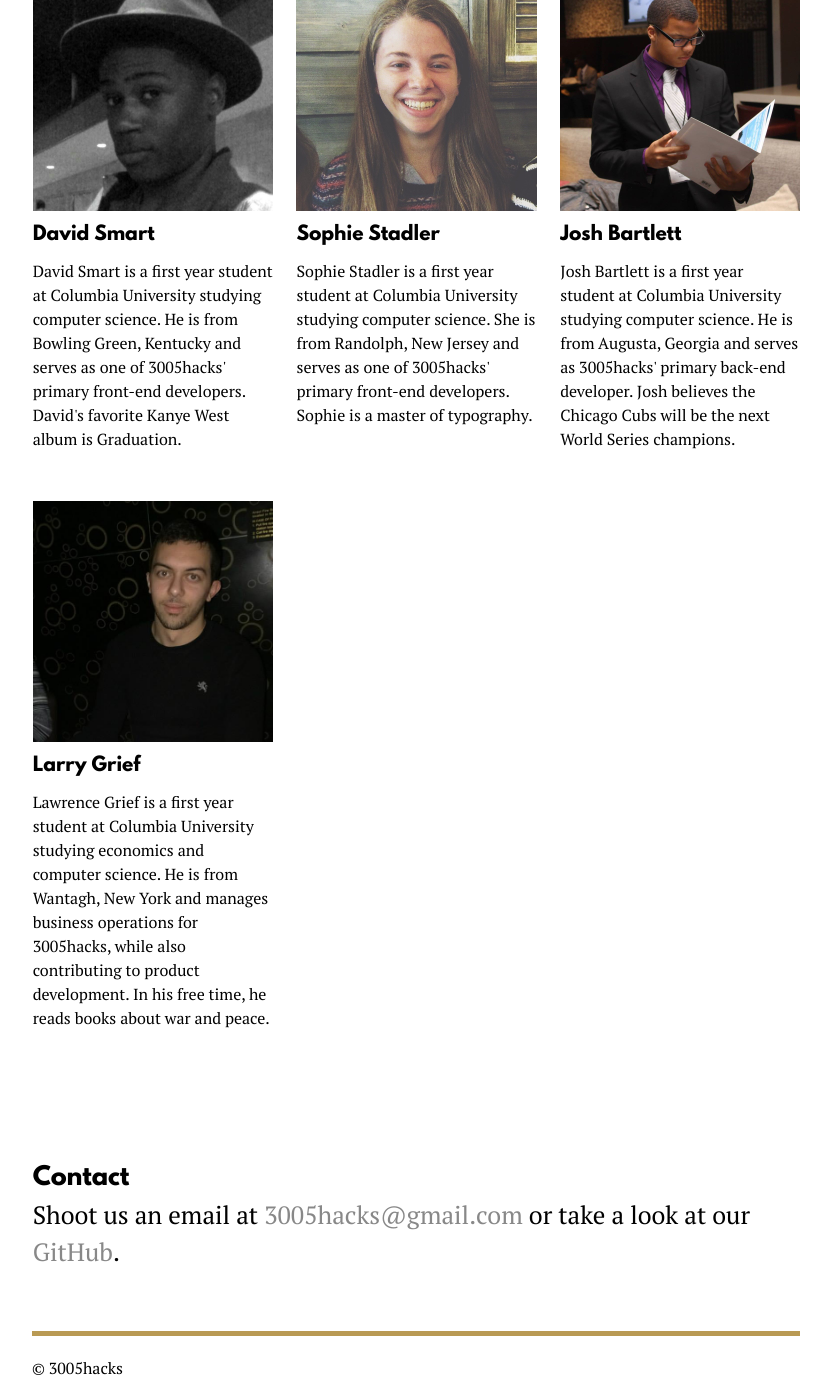
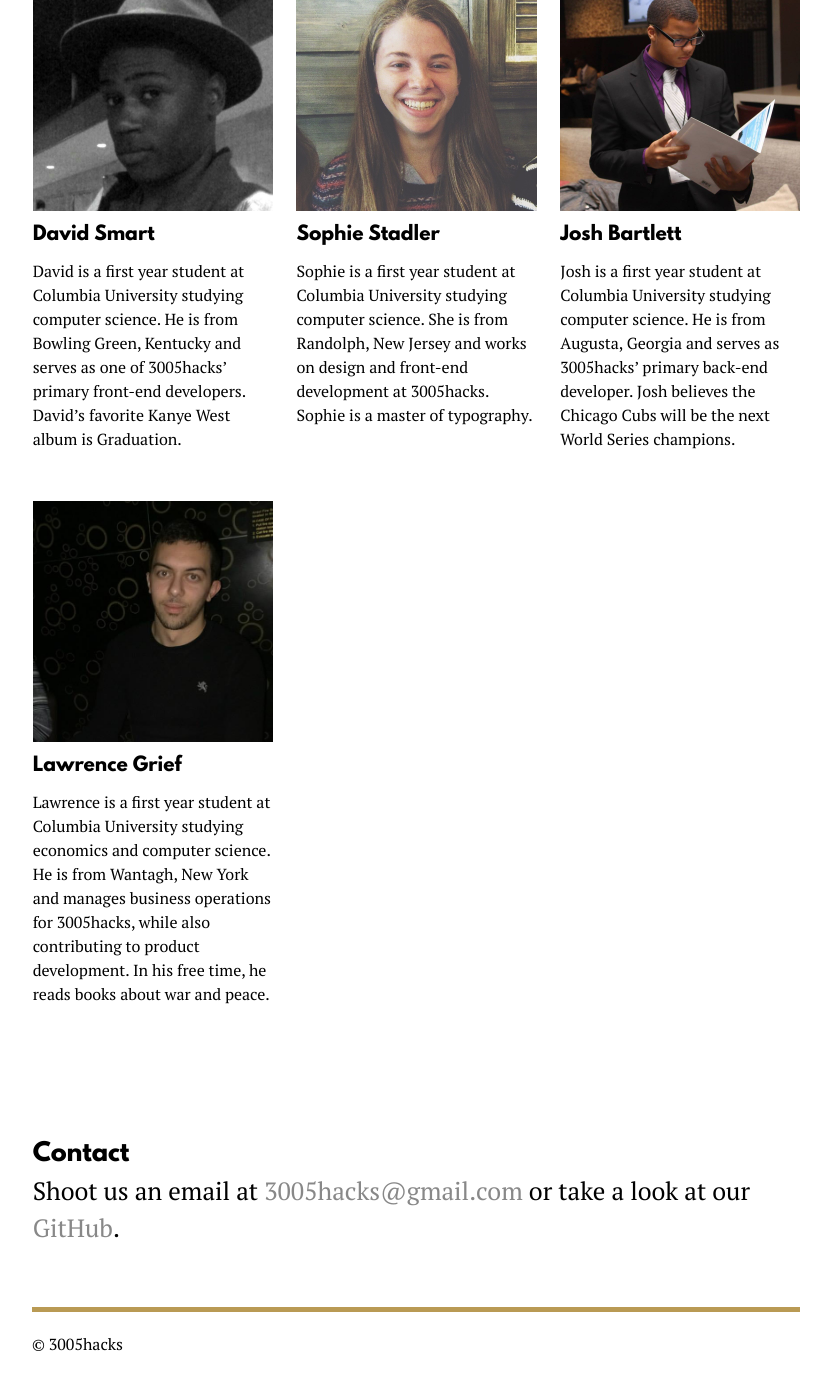
Before and after one commit to 3005hacks/3005hacks, a Jekyll site: the page built from index.html, in a window 1280 px wide and 1400 px high, scrolled down 805 px. Shown: the whole window, without its empty margins (224-1055 px from the left). Built offline with Jekyll 4.4.1, drawn with Linux system fonts in a browser that asks for light colours; nearby versions of some CDN libraries.

Commit message:
update member bios

```diff
--- a/_data/members.yml
+++ b/_data/members.yml
@@ -1,26 +1,26 @@
 - name: David Smart
-  description: "David Smart is a first year student at Columbia University studying computer science. He is from Bowling Green, Kentucky and serves as one of 3005hacks' primary front-end developers. David's favorite Kanye West album is Graduation."
+  description: "David is a first year student at Columbia University studying computer science. He is from Bowling Green, Kentucky and serves as one of 3005hacks&rsquo; primary front-end developers. David&rsquo;s favorite Kanye West album is Graduation."
   image: 'static/images/david_hat.jpg'
   twitter: 'http://twitter.com/therealdsmart'
   linkedin: 'https://linkedin.com/in/davidsmart21'
   github: 'https://github.com/therealdsmart'
 
 - name: Sophie Stadler
-  description: "Sophie Stadler is a first year student at Columbia University studying computer science. She is from Randolph, New Jersey and serves as one of 3005hacks' primary front-end developers. Sophie is a master of typography."
+  description: "Sophie is a first year student at Columbia University studying computer science. She is from Randolph, New Jersey and works on design and front-end development at 3005hacks. Sophie is a master of typography."
   image: 'static/images/soph_linked.jpg'
   twitter: 'http://twitter.com/sophstad'
   linkedin: 'https://linkedin.com/in/sophiestadler'
   github: 'https://github.com/sophstad'
 
 - name: Josh Bartlett
-  description: "Josh Bartlett is a first year student at Columbia University studying computer science. He is from Augusta, Georgia and serves as 3005hacks' primary back-end developer. Josh believes the Chicago Cubs will be the next World Series champions."
+  description: "Josh is a first year student at Columbia University studying computer science. He is from Augusta, Georgia and serves as 3005hacks&rsquo; primary back-end developer. Josh believes the Chicago Cubs will be the next World Series champions."
   image: 'static/images/josh_folder.jpg'
   twitter: 'http://twitter.com/jcbartlett25'
   linkedin: 'https://linkedin.com/in/jcbartlett'
   github: 'https://github.com/jcbartlett25'
 
-- name: Larry Grief
-  description: "Lawrence Grief is a first year student at Columbia University studying economics and computer science. He is from Wantagh, New York and manages business operations for 3005hacks, while also contributing to product development. In his free time, he reads books about war and peace."
+- name: Lawrence Grief
+  description: "Lawrence is a first year student at Columbia University studying economics and computer science. He is from Wantagh, New York and manages business operations for 3005hacks, while also contributing to product development. In his free time, he reads books about war and peace."
   image: 'static/images/larry_bruh.jpg'
   twitter: 'http://twitter.com/largrief'
   linkedin: 'https://www.linkedin.com/pub/lawrence-grief/b3/177/41a'
```
Also changed, not shown: 1 other file.
